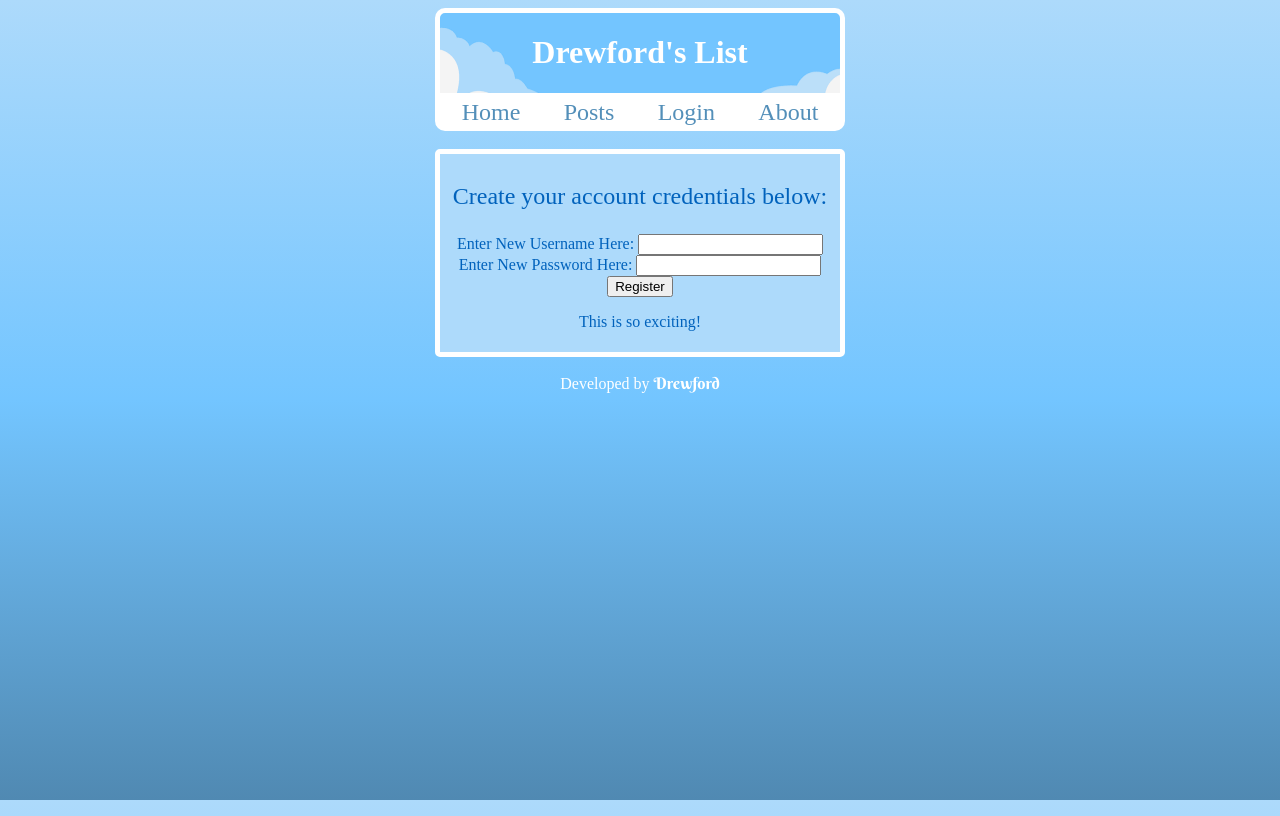
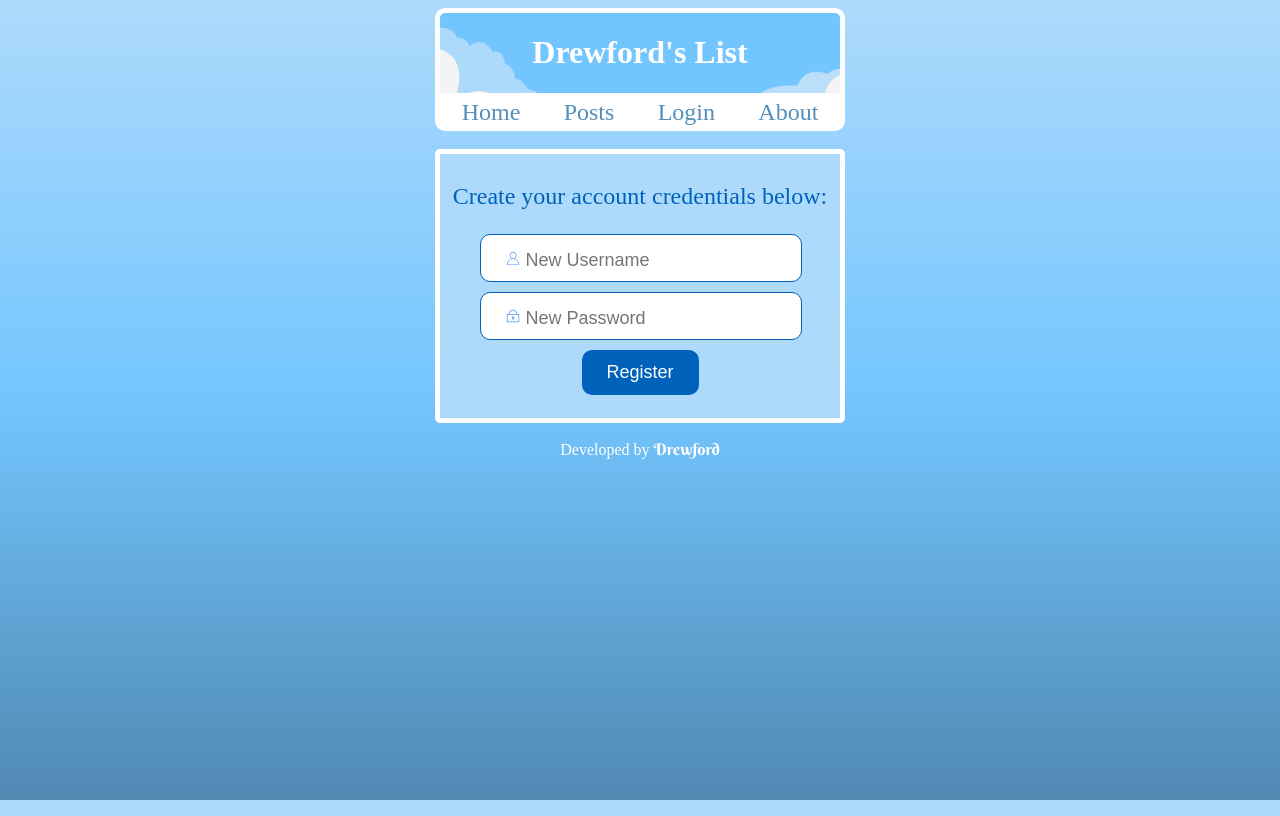
Before and after one commit to SleazyCook/project_05, a React (Create React App) app: page /register in a window 1280 px wide. Built offline with nearby package versions, Linux system fonts and the light colour scheme; no server answers; a web font is replaced by a local one.

Commit message:
register styling updated to match login

```diff
--- a/src/components/Login.js
+++ b/src/components/Login.js
@@ -73,7 +73,7 @@
       <form className="form" onSubmit={formSubmitHandler}>
         <div className="username">
           {/* username icon */}
-        <svg class="svg-icon" viewBox="0 0 20 20">
+          <svg class="svg-icon" viewBox="0 0 20 20">
 							<path d="M12.075,10.812c1.358-0.853,2.242-2.507,2.242-4.037c0-2.181-1.795-4.618-4.198-4.618S5.921,4.594,5.921,6.775c0,1.53,0.884,3.185,2.242,4.037c-3.222,0.865-5.6,3.807-5.6,7.298c0,0.23,0.189,0.42,0.42,0.42h14.273c0.23,0,0.42-0.189,0.42-0.42C17.676,14.619,15.297,11.677,12.075,10.812 M6.761,6.775c0-2.162,1.773-3.778,3.358-3.778s3.359,1.616,3.359,3.778c0,2.162-1.774,3.778-3.359,3.778S6.761,8.937,6.761,6.775 M3.415,17.69c0.218-3.51,3.142-6.297,6.704-6.297c3.562,0,6.486,2.787,6.705,6.297H3.415z"></path>
 						</svg>
           <input type="text" value={username} onChange={updateUserNameState} placeholder="Username"></input>
@@ -94,7 +94,7 @@
         <button className="signin-bttn" type="submit">Login</button>
 
       </form>
-      <p className="signup">New to Drewford's List?
+      <p className="signup">No account?
       <Link to="/register"> Register here</Link>
       </p>
 
--- a/src/components/Register.js
+++ b/src/components/Register.js
@@ -47,18 +47,25 @@
     return (
         <div id="register-container">
             <p className="large-welcome"> Create your account credentials below:</p>
-            <form onSubmit={formSubmitHandler}>
-                <label>Enter New Username Here: </label>
-                <input type="text" value={username} onChange={updateUserNameState}></input>
-                <br />
+            <form className="form" onSubmit={formSubmitHandler}>
+                <div className="username">
+                {/* <label>Enter New Username Here: </label> */}
+                <svg class="svg-icon" viewBox="0 0 20 20">
+							<path d="M12.075,10.812c1.358-0.853,2.242-2.507,2.242-4.037c0-2.181-1.795-4.618-4.198-4.618S5.921,4.594,5.921,6.775c0,1.53,0.884,3.185,2.242,4.037c-3.222,0.865-5.6,3.807-5.6,7.298c0,0.23,0.189,0.42,0.42,0.42h14.273c0.23,0,0.42-0.189,0.42-0.42C17.676,14.619,15.297,11.677,12.075,10.812 M6.761,6.775c0-2.162,1.773-3.778,3.358-3.778s3.359,1.616,3.359,3.778c0,2.162-1.774,3.778-3.359,3.778S6.761,8.937,6.761,6.775 M3.415,17.69c0.218-3.51,3.142-6.297,6.704-6.297c3.562,0,6.486,2.787,6.705,6.297H3.415z"></path>
+						</svg>
+                    <input type="text" value={username} onChange={updateUserNameState} placeholder="New Username"></input>
+                </div>
 
-                <label>Enter New Password Here: </label>
-                <input type="password" value={password} onChange={updatePasswordState}></input>
-                <br />
+                <div className="password">
+                    <svg class="svg-icon" viewBox="0 0 20 20">
+							<path d="M17.308,7.564h-1.993c0-2.929-2.385-5.314-5.314-5.314S4.686,4.635,4.686,7.564H2.693c-0.244,0-0.443,0.2-0.443,0.443v9.3c0,0.243,0.199,0.442,0.443,0.442h14.615c0.243,0,0.442-0.199,0.442-0.442v-9.3C17.75,7.764,17.551,7.564,17.308,7.564 M10,3.136c2.442,0,4.43,1.986,4.43,4.428H5.571C5.571,5.122,7.558,3.136,10,3.136 M16.865,16.864H3.136V8.45h13.729V16.864z M10,10.664c-0.854,0-1.55,0.696-1.55,1.551c0,0.699,0.467,1.292,1.107,1.485v0.95c0,0.243,0.2,0.442,0.443,0.442s0.443-0.199,0.443-0.442V13.7c0.64-0.193,1.106-0.786,1.106-1.485C11.55,11.36,10.854,10.664,10,10.664 M10,12.878c-0.366,0-0.664-0.298-0.664-0.663c0-0.366,0.298-0.665,0.664-0.665c0.365,0,0.664,0.299,0.664,0.665C10.664,12.58,10.365,12.878,10,12.878"></path>
+						</svg>
+                    <input type="password" value={password} onChange={updatePasswordState} placeholder="New Password"></input>
+                </div>
 
-                <button type="submit">Register</button>
+                <button className="signin-bttn" type="submit">Register</button>
             </form>
-            <p>This is so exciting!</p>
+            <br />
         </div>
     )
 }
```
